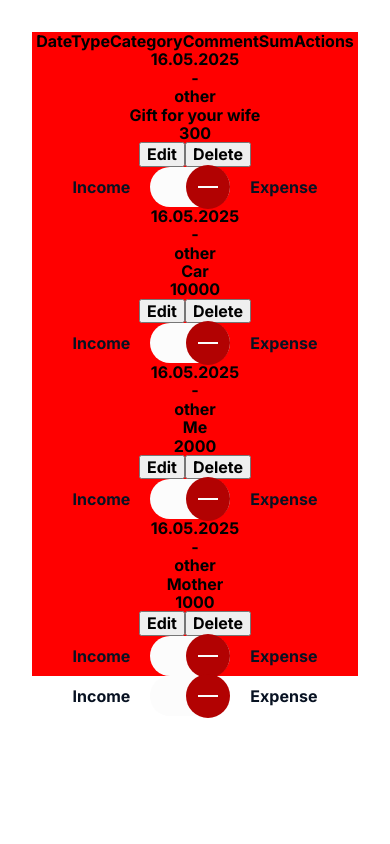
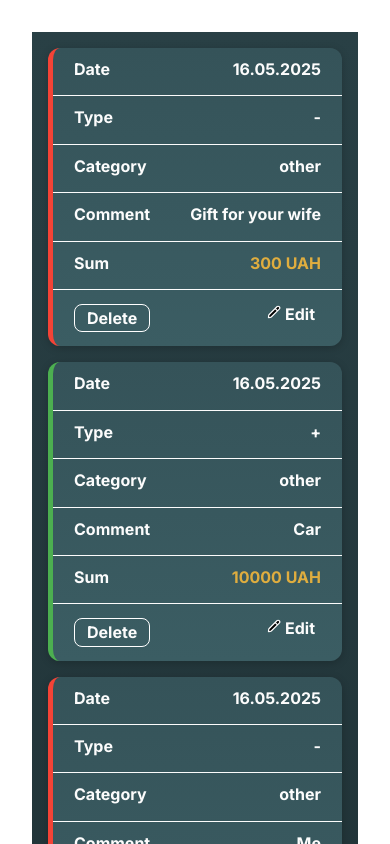
Before and after one commit to maskaa22/nightCodeStudio-front, a React (Vite) app: page / in a window 390 px wide. Shown: the top 844 px of the page. Built offline with nearby package versions, Linux system fonts and the light colour scheme.

Commit message:
transactionList-mobile

```diff
--- a/src/components/transactionsItem/TransactionsItem.jsx
+++ b/src/components/transactionsItem/TransactionsItem.jsx
@@ -1,21 +1,45 @@
-import ModalEditTranssaction from '../modalEditTranssaction/ModalEditTranssaction'
-import s from "./TransactionsItem.module.css"
+import ModalEditTranssaction from "../modalEditTranssaction/ModalEditTranssaction";
+import s from "./TransactionsItem.module.css";
 
 const TransactionsItem = ({ date, type, category, comment, sum }) => {
+  const typeClass = type === "+" ? s.income : s.expense;
+
   return (
     <div className={s.itemWrapper}>
-        <div>{date}</div>
-        <div>{type}</div>
-        <div>{category}</div>
-        <div>{comment}</div>
-        <div>{sum}</div>
-        <div className={s.buttons}>
-          <button className={s.editBtn}>Edit</button>
+      <li className={`${s.card} ${typeClass}`}>
+        <div className={s.row}>
+          <span className={s.label}>Date</span>
+          <span className={s.value}>{date}</span>
+        </div>
+        <div className={s.row}>
+          <span className={s.label}>Type</span>
+          <span className={s.value}>{type}</span>
+        </div>
+        <div className={s.row}>
+          <span className={s.label}>Category</span>
+          <span className={s.value}>{category}</span>
+        </div>
+        <div className={s.row}>
+          <span className={s.label}>Comment</span>
+          <span className={s.value}>{comment}</span>
+        </div>
+        <div className={s.row}>
+          <span className={s.label}>Sum</span>
+          <span className={`${s.value} ${s.sum}`}>{sum} UAH</span>
+        </div>
+        <div className={s.actions}>
+          <button className={s.editBtn}>
+            <svg className={s.icon}>
+              <use href="/sprite.svg#icon-edit" />
+            </svg>
+            Edit
+          </button>
           <button className={s.deleteBtn}>Delete</button>
         </div>
-      <ModalEditTranssaction/>
+      </li>
+      {/* <ModalEditTranssaction/> */}
     </div>
-  )
-}
+  );
+};
 
-export default TransactionsItem
+export default TransactionsItem;
--- a/src/components/transactionsItem/TransactionsItem.module.css
+++ b/src/components/transactionsItem/TransactionsItem.module.css
@@ -0,0 +1,94 @@
+.card {
+  background: var(--background-color-gradient-button);
+  border-radius: 12px;
+  color: var(--main-color-white);
+  display: flex;
+  flex-direction: column;
+  box-shadow: 0 2px 8px rgba(0, 0, 0, 0.2);
+}
+
+.income {
+  border-left: 5px solid #4caf50;
+}
+
+.expense {
+  border-left: 5px solid #f44336;
+}
+
+.row {
+  display: flex;
+  justify-content: space-between;
+  border-bottom: 1px solid var(--main-color-white);
+  padding-bottom: 6px;
+  padding: 12px 21px 17px 21px;
+}
+
+.row:last-child {
+  border-bottom: none;
+}
+
+.label {
+  font-weight: 600;
+}
+
+.value {
+  font-weight: 400;
+  text-align: right;
+}
+
+.sum {
+  font-weight: 600;
+  color: var(--main-color-yellow);
+}
+
+.actions {
+  display: flex;
+  justify-content: space-between;
+  flex-direction: row-reverse;
+  padding: 14px 21px;
+}
+
+.deleteBtn {
+  background-color: transparent;
+  border: 1px solid white;
+  color: var(--main-color-white);
+  padding: 4px 12px;
+  border-radius: 8px;
+  cursor: pointer;
+}
+
+.editBtn {
+  display: flex;
+  gap: 4px;
+  border: none;
+  border-radius: 18px;
+  background: transparent;
+  color: var(--main-color-white);
+  cursor: pointer;
+}
+
+.icon {
+  width: 14px;
+  height: 14px;
+  stroke: currentColor;
+  fill: var(--background-color-gradient-button);
+}
+
+@media (min-width: 768px) {
+  .card {
+    flex-direction: row;
+    align-items: center;
+    justify-content: space-between;
+    padding: 12px 24px;
+  }
+
+  .row {
+    flex-direction: column;
+    align-items: flex-start;
+    border: none;
+  }
+
+  .label {
+    display: none;
+  }
+}
--- a/src/components/transactionsList/TransactionsList.jsx
+++ b/src/components/transactionsList/TransactionsList.jsx
@@ -1,60 +1,55 @@
-import TransactionsItem from '../transactionsItem/TransactionsItem'
-import s from "./TransactionsList.module.css"
+import TransactionsItem from "../transactionsItem/TransactionsItem";
+import s from "./TransactionsList.module.css";
 
-const TransactionsList = () => {
 const data = [
   {
     id: 1,
-      date: '16.05.2025',
-      type: '-',
-      category: 'other',
-      comment: 'Gift for your wife',
-      sum: '300',
+    date: "16.05.2025",
+    type: "-",
+    category: "other",
+    comment: "Gift for your wife",
+    sum: "300",
   },
   {
     id: 2,
-      date: '16.05.2025',
-      type: '-',
-      category: 'other',
-      comment: 'Car',
-      sum: '10000',
+    date: "16.05.2025",
+    type: "+",
+    category: "other",
+    comment: "Car",
+    sum: "10000",
   },
   {
     id: 3,
-      date: '16.05.2025',
-      type: '-',
-      category: 'other',
-      comment: 'Me',
-      sum: '2000',
+    date: "16.05.2025",
+    type: "-",
+    category: "other",
+    comment: "Me",
+    sum: "2000",
   },
   {
     id: 4,
-      date: '16.05.2025',
-      type: '-',
-      category: 'other',
-      comment: 'Mother',
-      sum: '1000',
+    date: "16.05.2025",
+    type: "+",
+    category: "other",
+    comment: "Mother",
+    sum: "1000",
   },
 ];
-  console.log("Компонент рендериться");
+
+const TransactionsList = () => {
+  if (!data.length) {
+    return <p className={s.placeholder}>No transactions yet</p>;
+  }
+
   return (
-    <div className={s.listWrapper}>
-      <div className={s.header}>
-        <span>Date</span>
-        <span>Type</span>
-        <span>Category</span>
-        <span>Comment</span>
-        <span>Sum</span>
-        <span>Actions</span>
-      </div>
-
-      <div className={s.items}>
+    <div className={s.scrollWrapper}>
+      <ul className={s.list}>
         {data.map((item) => (
           <TransactionsItem key={item.id} {...item} />
         ))}
-      </div>
+      </ul>
     </div>
   );
 };
 
-export default TransactionsList
+export default TransactionsList;
--- a/src/components/transactionsList/TransactionsList.module.css
+++ b/src/components/transactionsList/TransactionsList.module.css
@@ -1,3 +1,20 @@
-.listWrapper {
-  background-color: red;
+.scrollWrapper {
+  overflow-y: auto;
+  padding: 16px;
+  background: var(--background-color-gradient-list);
 }
+
+.list {
+  display: flex;
+  flex-direction: column;
+  gap: 16px;
+  padding: 0;
+  margin: 0;
+  list-style: none;
+}
+
+.placeholder {
+  text-align: center;
+  color: #ccc;
+  padding: 20px;
+}
```
Lines whose indentation alone changed are shown as unchanged.
